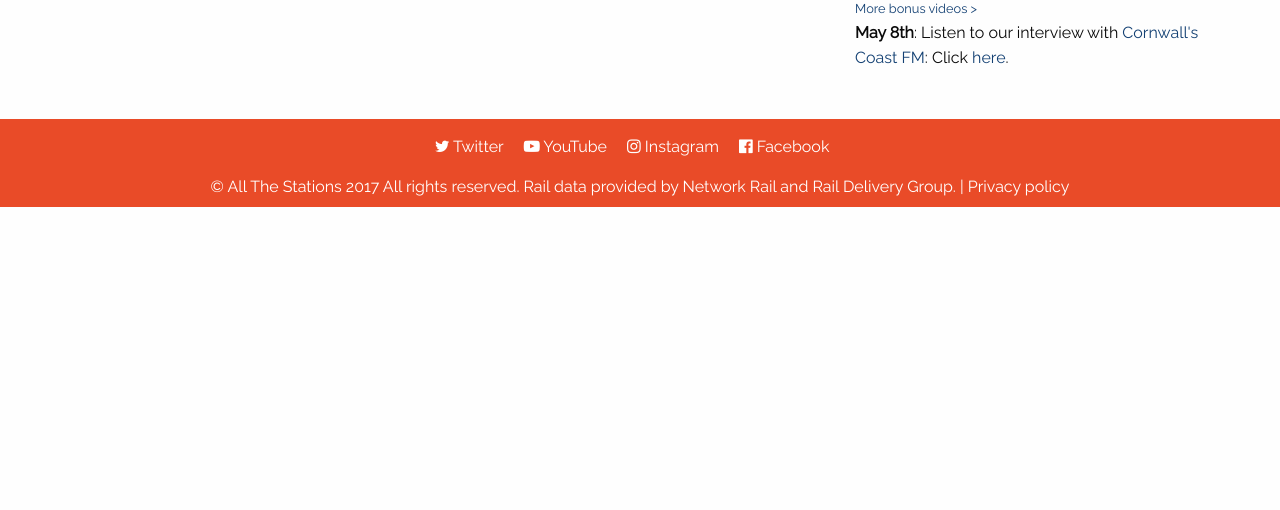
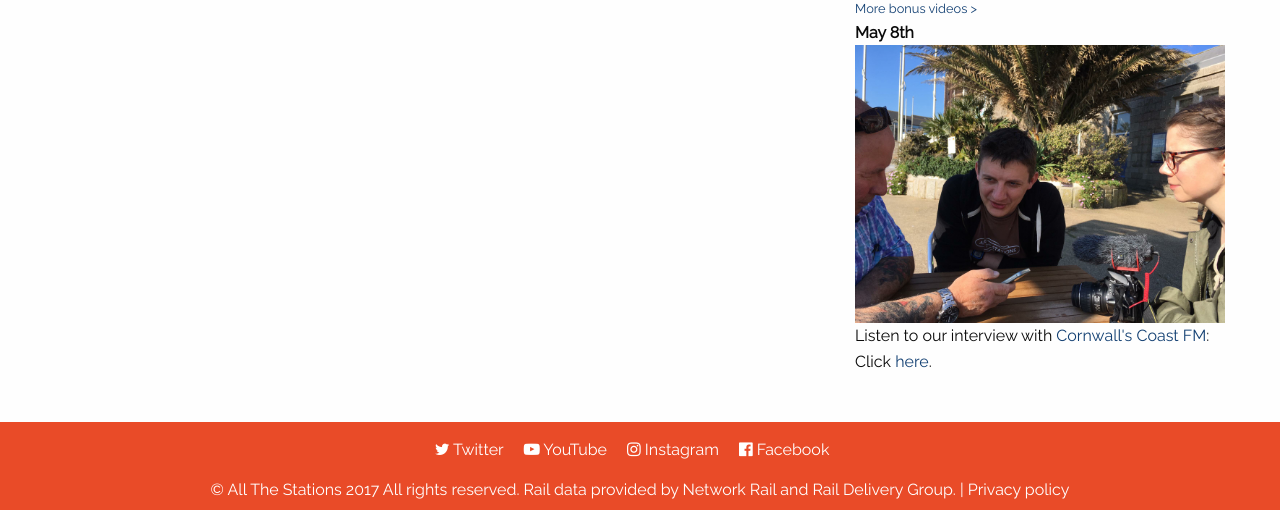
Before and after one commit to khawkins98/all-the-stations, a Jekyll site: the page built from privacy.md, in a window 1280 px wide, cut to the strip 956-1466 px from the top of the page. Built offline with Jekyll 4.4.1, drawn with Linux system fonts in a browser that asks for light colours; nearby versions of some CDN libraries; comment, search, counter and statistics services are not loaded; before the commit the page ends 1163 px from its top, so only the background shows below that.

Commit message:
Photo for interview

```diff
--- a/_includes/sidebar.html
+++ b/_includes/sidebar.html
@@ -18,5 +18,5 @@
     <iframe src="https://www.youtube.com/embed/videoseries?list=PLt4q5oaptyI9x3D0nCrswG-p_wIwPQQys&enablejsapi=1&origin=http%3A%2F%2Fwww.allthestations.co.uk" frameborder="0" allowfullscreen class="embed-responsive-item" style=""></iframe>
   </div>
   <small><a class="read-more" href="https://www.youtube.com/watch?list=PLt4q5oaptyI9x3D0nCrswG-p_wIwPQQys&v=Vv0jecbapMw">More bonus videos</a></small>
-  <p><b>May 8th</b>: Listen to our interview with <a href="http://www.coastfm.co.uk/">Cornwall&#39;s Coast FM</a>: Click <a href="/static/CoastFM-2017-05-08.mp3">here</a>.</p>
+  <p><b>May 8th</b><br/><img src="/static/images/CoastFMInterviewSelfie.jpg" style="width:100%" alt="Selfie with David Hackett from Coast FM"/><br/>Listen to our interview with <a href="http://www.coastfm.co.uk/">Cornwall&#39;s Coast FM</a>: Click <a href="/static/CoastFM-2017-05-08.mp3">here</a>.</p>
 </div>
```
